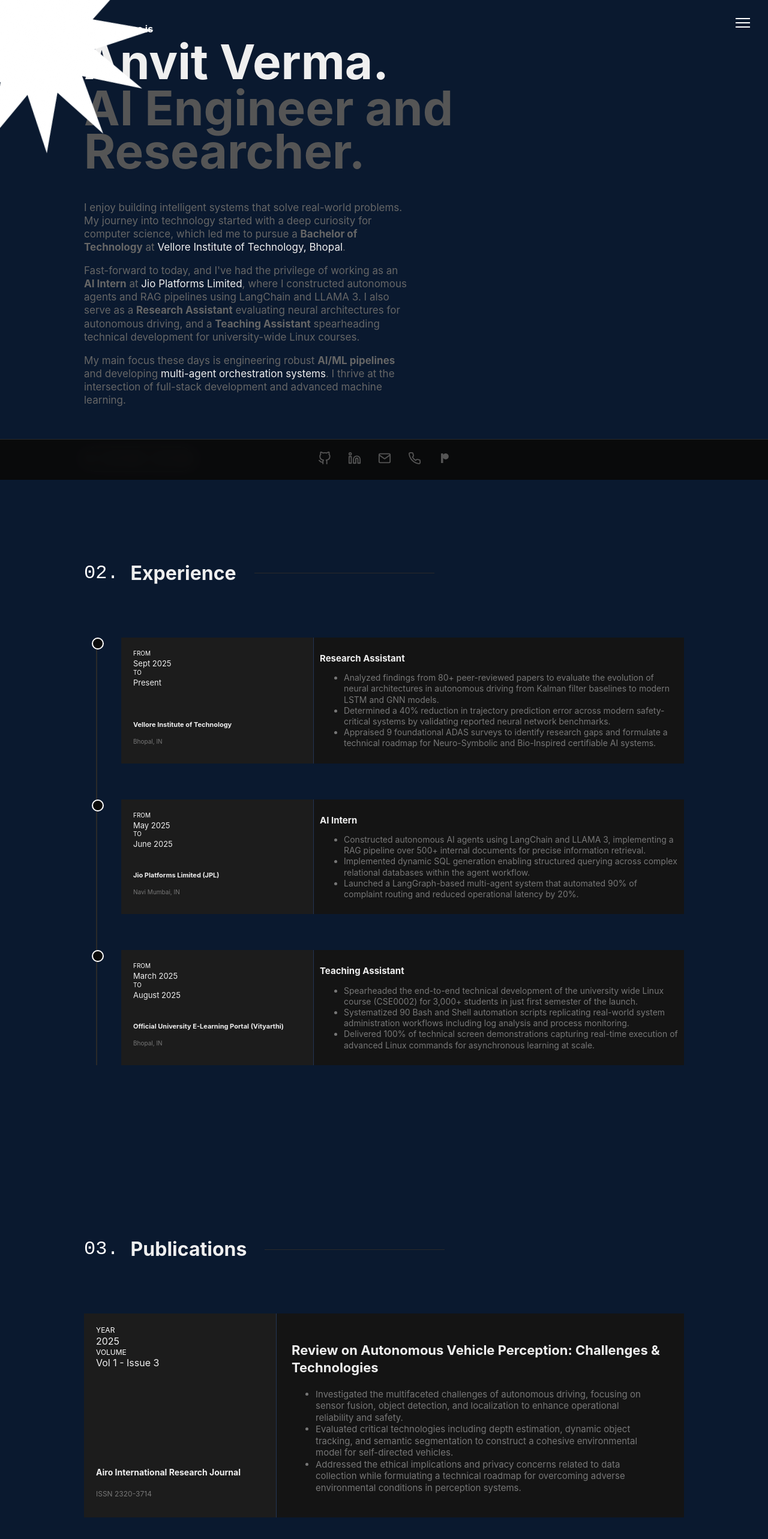
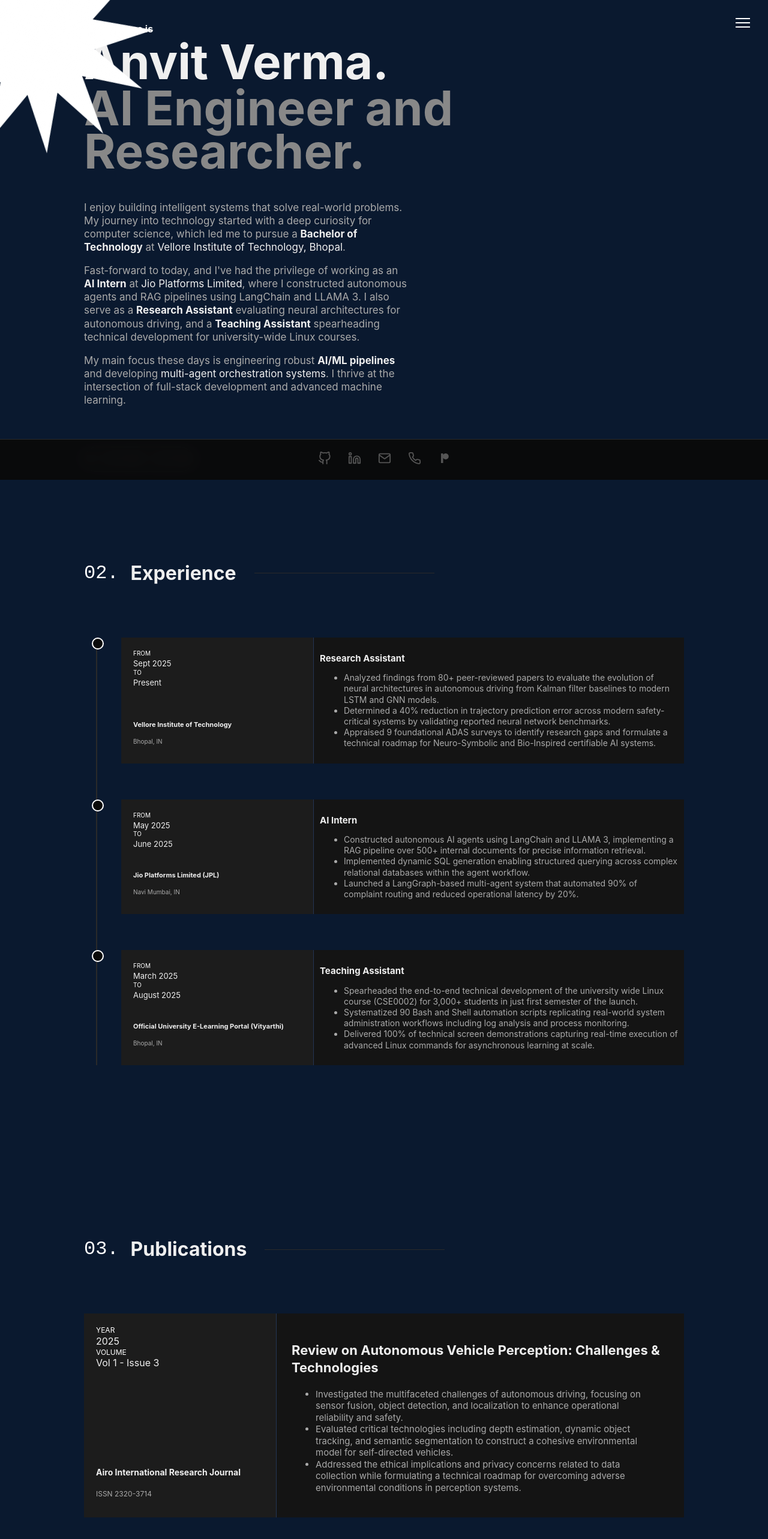
Before and after one commit to anvitvermaa/anvitvermaa.github.io, a Next.js app: page / in a window 1280 px wide. Shown: the top 2566 px of the page at 60% size. Built offline with nearby package versions, Linux system fonts and the light colour scheme.

Commit message:
fix: lighter text colors + bigger desktop fonts for readability

```diff
--- a/app/globals.css
+++ b/app/globals.css
@@ -11,7 +11,7 @@
 
 body {
   background-color: #0a0a0a;
-  color: #777777;
+  color: #aaaaaa;
   font-family: 'Calibre', 'Inter', 'San Francisco', 'SF Pro Text', -apple-system, system-ui, sans-serif;
   line-height: 1.3;
 }
--- a/src/components/sections/Education.jsx
+++ b/src/components/sections/Education.jsx
@@ -57,7 +57,7 @@ const Education = () => {
 
                 <div>
                   <h4 className="text-[#efefef] font-bold text-[11px] sm:text-[14px] md:text-xl leading-tight mb-1">{edu.institution}</h4>
-                  <p className="text-[#777777] font-mono text-[10px] sm:text-[11px] md:text-xs mt-1">{edu.location}</p>
+                  <p className="text-[#aaaaaa] font-mono text-[10px] sm:text-[11px] md:text-xs mt-1">{edu.location}</p>
                 </div>
               </div>
 
@@ -68,7 +68,7 @@ const Education = () => {
                 </h3>
 
                 <div
-                  className="text-[#777777] text-[13px] sm:text-[14px] md:text-[15px] leading-relaxed [&>li]:mb-[10px] [&>li]:relative [&>li]:pl-[18px] [&>li]:before:content-['▹'] [&>li]:before:absolute [&>li]:before:left-0 [&>li]:before:text-[#ffffff]"
+                  className="text-[#aaaaaa] text-[13px] sm:text-[14px] md:text-[15px] leading-relaxed [&>li]:mb-[10px] [&>li]:relative [&>li]:pl-[18px] [&>li]:before:content-['▹'] [&>li]:before:absolute [&>li]:before:left-0 [&>li]:before:text-[#ffffff]"
                   dangerouslySetInnerHTML={{ __html: `<ul>${edu.html}</ul>` }}
                 />
               </div>
--- a/src/components/sections/Hero.jsx
+++ b/src/components/sections/Hero.jsx
@@ -6,7 +6,7 @@ const Hero = () => {
   return (
     <section id="about" className="flex flex-col justify-center min-h-screen max-w-[1000px] mx-auto px-6 md:px-0">
 
-      <h1 className="text-[#ffffff] font-mono text-[16px] mb-0 ml-[2px]">
+      <h1 className="text-[#ffffff] font-mono text-[16px] md:text-[18px] mb-0 ml-[2px]">
         Hi, my name is
       </h1>
 
@@ -14,19 +14,19 @@ const Hero = () => {
         Anvit Verma.
       </h2>
 
-      <h3 className="text-[#555555] font-bold text-[clamp(40px,8vw,80px)] leading-[0.9] -mt-[5px] mb-[30px]">
+      <h3 className="text-[#888888] font-bold text-[clamp(40px,8vw,80px)] leading-[0.9] -mt-[5px] mb-[30px]">
         AI Engineer and Researcher.
       </h3>
 
-      <div className="text-[#666666] text-[17px] max-w-[540px] leading-relaxed mb-[50px] space-y-4">
+      <div className="text-[#aaaaaa] text-[17px] md:text-[19px] max-w-[540px] leading-relaxed mb-[50px] space-y-4">
         <p>
-          I enjoy building intelligent systems that solve real-world problems. My journey into technology started with a deep curiosity for computer science, which led me to pursue a <strong>Bachelor of Technology</strong> at <span className="text-[#efefef]">Vellore Institute of Technology, Bhopal</span>.
+          I enjoy building intelligent systems that solve real-world problems. My journey into technology started with a deep curiosity for computer science, which led me to pursue a <strong className="text-[#efefef]">Bachelor of Technology</strong> at <span className="text-[#efefef]">Vellore Institute of Technology, Bhopal</span>.
         </p>
         <p>
-          Fast-forward to today, and I've had the privilege of working as an <strong>AI Intern</strong> at <span className="text-[#efefef]">Jio Platforms Limited</span>, where I constructed autonomous agents and RAG pipelines using LangChain and LLAMA 3. I also serve as a <strong>Research Assistant</strong> evaluating neural architectures for autonomous driving, and a <strong>Teaching Assistant</strong> spearheading technical development for university-wide Linux courses.
+          Fast-forward to today, and I've had the privilege of working as an <strong className="text-[#efefef]">AI Intern</strong> at <span className="text-[#efefef]">Jio Platforms Limited</span>, where I constructed autonomous agents and RAG pipelines using LangChain and LLAMA 3. I also serve as a <strong className="text-[#efefef]">Research Assistant</strong> evaluating neural architectures for autonomous driving, and a <strong className="text-[#efefef]">Teaching Assistant</strong> spearheading technical development for university-wide Linux courses.
         </p>
         <p>
-          My main focus these days is engineering robust <strong>AI/ML pipelines</strong> and developing <span className="text-[#efefef]">multi-agent orchestration systems</span>. I thrive at the intersection of full-stack development and advanced machine learning.
+          My main focus these days is engineering robust <strong className="text-[#efefef]">AI/ML pipelines</strong> and developing <span className="text-[#efefef]">multi-agent orchestration systems</span>. I thrive at the intersection of full-stack development and advanced machine learning.
         </p>
       </div>
 
--- a/src/components/sections/Jobs.jsx
+++ b/src/components/sections/Jobs.jsx
@@ -83,7 +83,7 @@ const Jobs = () => {
 
                 <div>
                   <h4 className="text-[#efefef] font-bold text-[11px] sm:text-[14px] md:text-xl leading-tight mb-1">{job.company}</h4>
-                  <p className="text-[#777777] font-mono text-[10px] sm:text-[11px] md:text-xs mt-1">{job.location}</p>
+                  <p className="text-[#aaaaaa] font-mono text-[10px] sm:text-[11px] md:text-xs mt-1">{job.location}</p>
                 </div>
               </div>
 
@@ -94,7 +94,7 @@ const Jobs = () => {
                 </h3>
 
                 <div
-                  className="text-[#777777] text-[14px] sm:text-[14px] md:text-[15px] leading-relaxed [&>li]:mb-[10px] [&>li]:relative [&>li]:pl-[18px] [&>li]:before:content-['▹'] [&>li]:before:absolute [&>li]:before:left-0 [&>li]:before:text-[#ffffff]"
+                  className="text-[#aaaaaa] text-[14px] sm:text-[14px] md:text-[15px] leading-relaxed [&>li]:mb-[10px] [&>li]:relative [&>li]:pl-[18px] [&>li]:before:content-['▹'] [&>li]:before:absolute [&>li]:before:left-0 [&>li]:before:text-[#ffffff]"
                   dangerouslySetInnerHTML={{ __html: `<ul>${job.html}</ul>` }}
                 />
               </div>
--- a/src/components/sections/MorphingFooter.jsx
+++ b/src/components/sections/MorphingFooter.jsx
@@ -159,10 +159,10 @@ const MorphingFooter = () => {
     <section id="contact" className="max-w-[1000px] mx-auto pt-[80px] md:pt-[200px] pb-[80px] md:pb-[40px] flex flex-col items-center justify-center relative z-10">
 
       {/* 1. MORPHING TEXT ANIMATION */}
-      <div className="w-full h-[160px] md:h-[300px] mb-[20px]" style={{ overflow: 'visible' }}>
+      <div className="w-full h-[160px] md:h-[330px] mb-[20px]" style={{ overflow: 'visible' }}>
         <MorphingText
           texts={footerTexts}
-          className="text-[56px] md:text-[144px] text-[#efefef]"
+          className="text-[56px] md:text-[180px] text-[#efefef]"
         />
       </div>
 
--- a/src/components/sections/Publications.jsx
+++ b/src/components/sections/Publications.jsx
@@ -53,7 +53,7 @@ const Publications = () => {
 
                 <div>
                   <h4 className="text-[#efefef] font-bold text-[14px] sm:text-[15px] md:text-lg leading-tight mb-1">{pub.journal}</h4>
-                  <p className="text-[#777777] font-mono text-[12px] sm:text-[12px] md:text-xs mt-2">{pub.meta}</p>
+                  <p className="text-[#aaaaaa] font-mono text-[12px] sm:text-[12px] md:text-xs mt-2">{pub.meta}</p>
                 </div>
               </div>
 
@@ -74,7 +74,7 @@ const Publications = () => {
                 </a>
 
                 <div
-                  className="text-[#777777] text-[15px] leading-relaxed max-w-[95%] [&>li]:mb-[10px] [&>li]:relative [&>li]:pl-[20px] [&>li]:before:content-['▹'] [&>li]:before:absolute [&>li]:before:left-0 [&>li]:before:text-[#ffffff]"
+                  className="text-[#aaaaaa] text-[15px] leading-relaxed max-w-[95%] [&>li]:mb-[10px] [&>li]:relative [&>li]:pl-[20px] [&>li]:before:content-['▹'] [&>li]:before:absolute [&>li]:before:left-0 [&>li]:before:text-[#ffffff]"
                   dangerouslySetInnerHTML={{ __html: `<ul>${pub.html}</ul>` }}
                 />
               </div>
```
